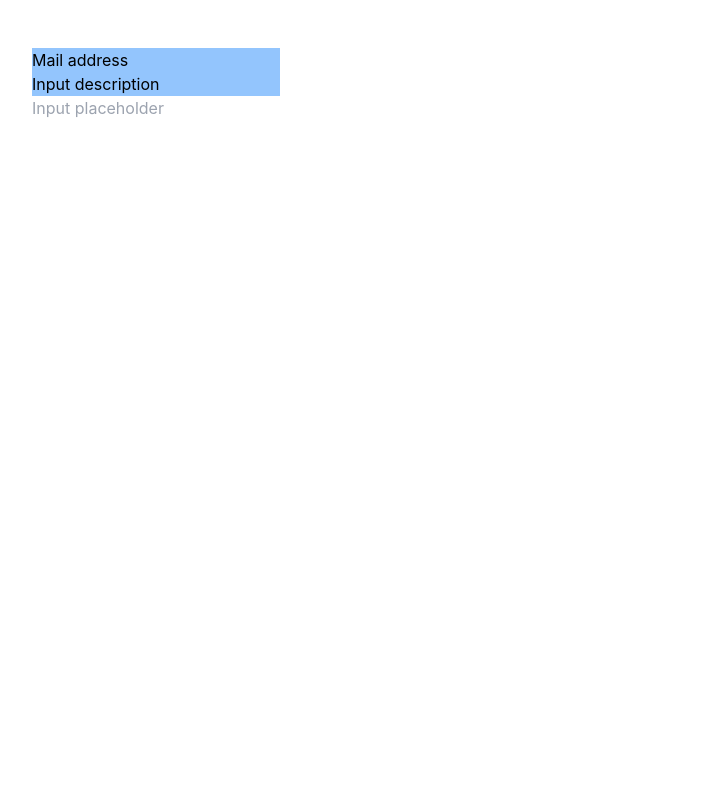
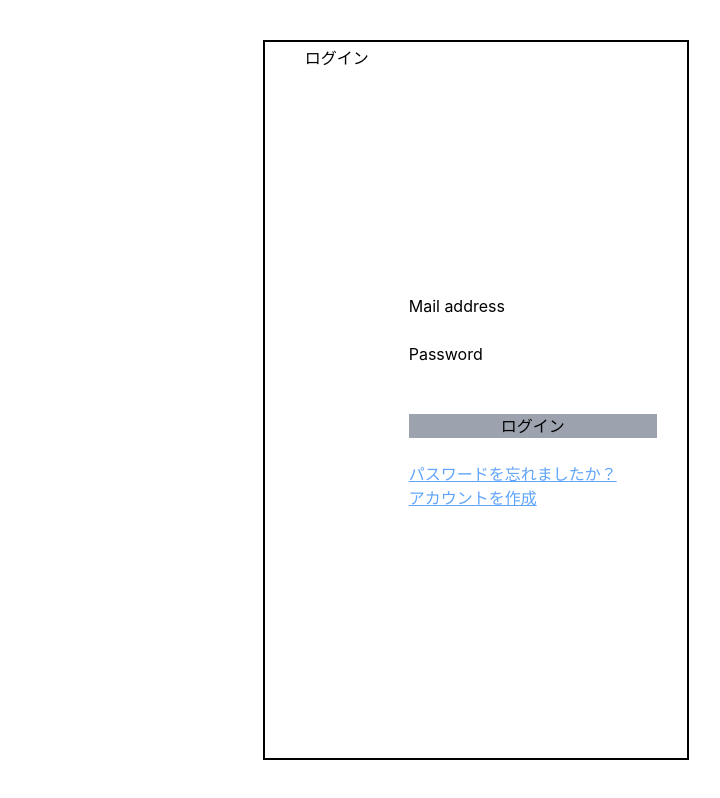
Before and after one commit to Sekeee/yamadai, a React (Create React App) app: page / in a window 1280 px wide. Shown: the whole page, without its empty margins (164-884 px from the left). Built offline with nearby package versions, Linux system fonts and the light colour scheme.

Commit message:
setgel changes

```diff
--- a/src/App.js
+++ b/src/App.js
@@ -6,6 +6,5 @@ export default function App() {
       <MantineProvider>
         <Login />
       </MantineProvider>
-
   );
 }
--- a/src/pages/auth/login.js
+++ b/src/pages/auth/login.js
@@ -1,17 +1,30 @@
-import {TextInput} from "@mantine/core";
+import {Button, TextInput} from "@mantine/core";
+import {useState} from "react";
 
 export default function Login () {
 
+    const [emailValue , setEmailValue] = useState();
+    const [passwordValue , setPasswordValue] = useState();
+    const [isDisabled , setIsDisabled ] = useState(true);
+
 
     return (
-        <div className='flex w-1/2 justify-center pt-12'>
-            <div className='bg-blue-300'>
+        <div className='w-full h-screen flex justify-center content-center'>
+        <div className='flex w-1/3 content-center pt-1 2 border-2 border-black my-10 '>
+            <p className='mx-10'>ログイン</p>
+           <div className='flex flex-col content-center justify-center'>
                 <TextInput
                     label="Mail address"
-                    description="Input description"
-                    placeholder="Input placeholder"
                 />
+                <TextInput
+                    label="Password"
+                />
+               <Button className={`my-6 ${isDisabled ? 'text-black bg-gray-400' : 'text-white bg-blue-400' } `} disabled={isDisabled} variant="filled">ログイン</Button>
+               <div className='text-blue-400 underline cursor-
+               pointer'>パスワードを忘れましたか？</div>
+               <div className='text-blue-400 underline cursor-pointer'>アカウントを作成</div>
             </div>
+        </div>
         </div>
     );
 }
```
